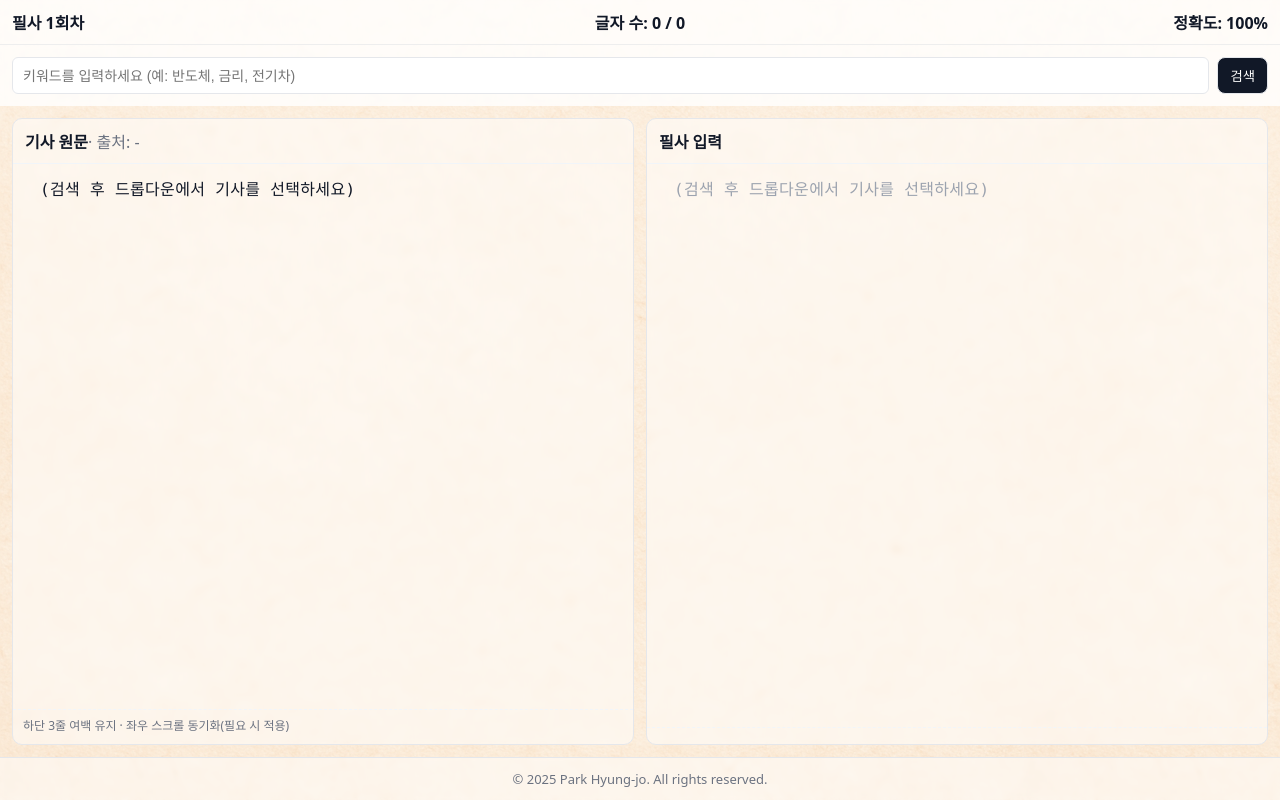
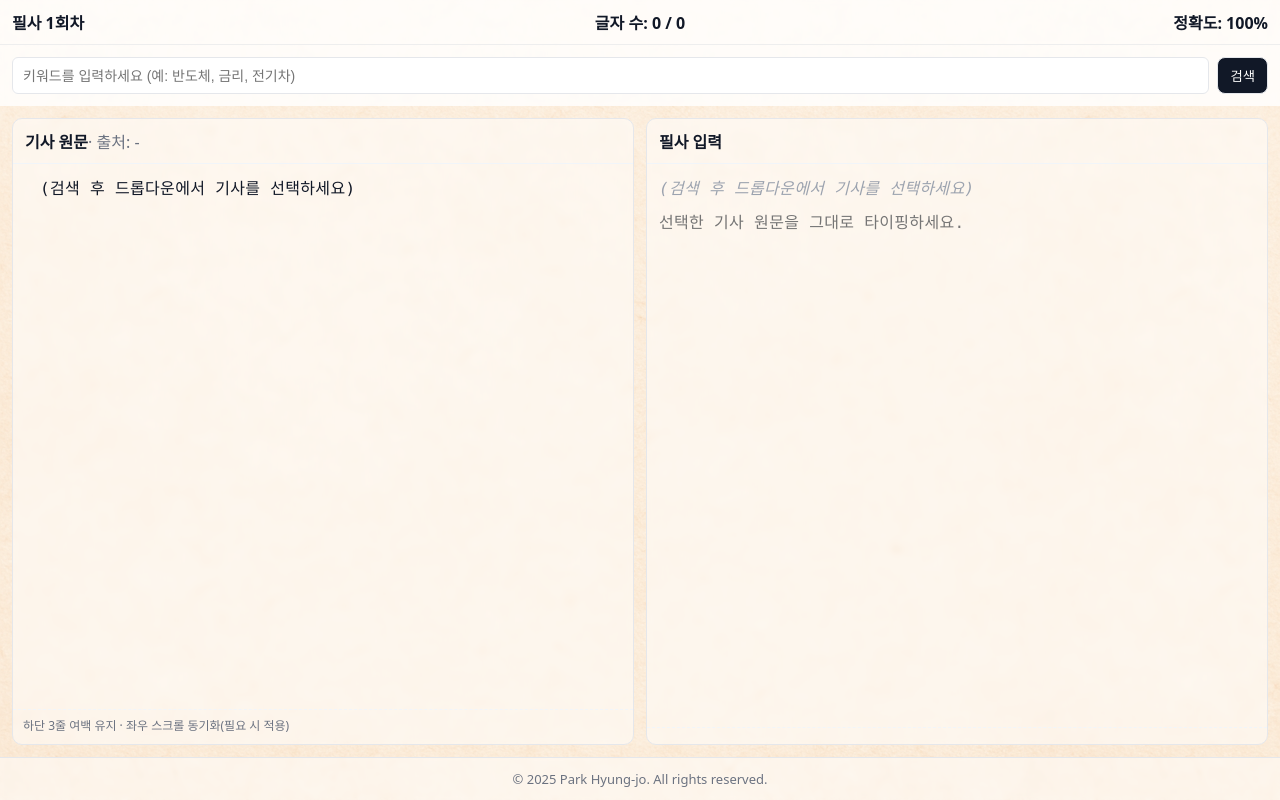
Before and after one commit to Walpin007/article-typing-app, a React (Vite) app: page / in a window 1280 px wide. Built offline with nearby package versions, Linux system fonts and the light colour scheme.

Commit message:
오버레이수정

```diff
--- a/src/App.jsx
+++ b/src/App.jsx
@@ -4,46 +4,36 @@ import "./index.css";
 const MAX_ROUNDS = 3;
 
 export default function App() {
-  /* ==== 필사 상태 ==== */
   const [round, setRound] = useState(1);
   const [typed, setTyped] = useState(["", "", ""]);
   const [paused, setPaused] = useState(false);
 
-  /* ==== 검색/선택 상태 ==== */
   const [query, setQuery] = useState("");
-  const [options, setOptions] = useState([]);       // 검색 결과 (최대 10개)
+  const [options, setOptions] = useState([]);
   const [selectedIdx, setSelectedIdx] = useState("");
   const [hasSearched, setHasSearched] = useState(false);
   const [loading, setLoading] = useState(false);
   const [loadingArticle, setLoadingArticle] = useState(false);
 
-  /* ==== 기사 & 표시 ==== */
   const [article, setArticle] = useState({
     title: "",
     source: "",
-    content: "",   // 정리본(clean)
-    plain: "",     // 라이트(plain)
-    pubDate: ""    // RFC/ISO 문자열(있을 때만)
+    content: "",
+    plain: "",
+    pubDate: ""
   });
-  const [viewMode, setViewMode] = useState("clean"); // 'clean' | 'plain'
+  const [viewMode, setViewMode] = useState("clean");
   const [editMode, setEditMode] = useState(false);
   const [draft, setDraft] = useState("");
 
-  // 헤더 높이 동기화 refs
   const headerLeftRef  = useRef(null);
   const headerRightRef = useRef(null);
-
-  // 좌측 기사 스크롤 ref
   const leftRef = useRef(null);
-
-  // 오른쪽 입력 textarea ref
   const typingRef = useRef(null);
 
-  // 좌측 기준 텍스트
   const text = (editMode ? draft : (viewMode === "clean" ? article.content : article.plain)) || "";
   const input = typed[round - 1] || "";
 
-  // 정확도
   const accuracy = useMemo(() => {
     if (!input.length) return 100;
     let ok = 0;
@@ -51,7 +41,11 @@ export default function App() {
     return Number(((ok / input.length) * 100).toFixed(1));
   }, [input, text]);
 
-  /* ==== 검색 ==== */
+  const hasError = useMemo(() => {
+    for (let i = 0; i < input.length; i++) if (input[i] !== text[i]) return true;
+    return false;
+  }, [input, text]);
+
   const doSearch = async () => {
     if (!query.trim() || loading) return;
     setLoading(true);
@@ -65,7 +59,7 @@ export default function App() {
       const items = Array.isArray(data.items) ? data.items : [];
       const opts = items.map((it, i) => ({
         idx: i,
-        sourceType: it.sourceType, // 'google' | 'naver'
+        sourceType: it.sourceType,
         title: it.title,
         snippet: it.snippet,
         link: it.link,
@@ -79,7 +73,6 @@ export default function App() {
     }
   };
 
-  /* ==== 기사 선택 & 로드 ==== */
   const loadSelectedArticle = async (idxStr) => {
     setSelectedIdx(idxStr);
     const idx = Number(idxStr);
@@ -106,17 +99,13 @@ export default function App() {
       setTyped(["", "", ""]);
       setPaused(false);
 
-      // 좌측 스크롤 맨 위로
       leftRef.current && (leftRef.current.scrollTop = 0);
-
-      // 헤더 높이 동기화
       requestAnimationFrame(syncHeaderHeights);
     } finally {
       setLoadingArticle(false);
     }
   };
 
-  /* ==== 입력 ==== */
   const onChangeTyping = (e) => {
     const value = e.target.value;
     setTyped((prev) => { const a = [...prev]; a[round - 1] = value; return a; });
@@ -124,46 +113,37 @@ export default function App() {
 
   const isFinished = input.trim() && text.trim() && input.trim() === text.trim();
 
-  /* ==== 헤더 높이 동기화 ==== */
   const syncHeaderHeights = () => {
     const L = headerLeftRef.current;
     const R = headerRightRef.current;
     if (!L || !R) return;
-
     L.style.minHeight = "";
     R.style.minHeight = "";
-
     const lh = L.getBoundingClientRect().height;
     const rh = R.getBoundingClientRect().height;
     const max = Math.max(lh, rh);
-
     L.style.minHeight = `${max}px`;
     R.style.minHeight = `${max}px`;
   };
 
   useEffect(() => {
     requestAnimationFrame(syncHeaderHeights);
-    // eslint-disable-next-line react-hooks/exhaustive-deps
   }, [article.title, article.source, article.pubDate, viewMode, editMode, selectedIdx]);
 
   useEffect(() => {
     const onResize = () => requestAnimationFrame(syncHeaderHeights);
     window.addEventListener("resize", onResize);
     return () => window.removeEventListener("resize", onResize);
-    // eslint-disable-next-line react-hooks/exhaustive-deps
   }, []);
 
-  /* ==== UI ==== */
   return (
     <div className="container">
-      {/* 상단 상태 바 */}
       <div className="status">
         <div className="left">필사 {round}회차</div>
         <div className="center">글자 수: {input.length} / {text.length}</div>
         <div className="right">정확도: {accuracy}%</div>
       </div>
 
-      {/* 검색줄 */}
       <div className="toolbar">
         <input
           value={query}
@@ -178,13 +158,9 @@ export default function App() {
         </button>
       </div>
 
-      {/* 검색 결과 컨트롤 */}
       {options.length > 0 && (
         <div className="resultsBar">
-          <label className="small" htmlFor="articleSelect">
-            기사 선택(최대 {Math.min(10, options.length)}개):
-          </label>
-
+          <label htmlFor="articleSelect">기사 선택(최대 {Math.min(10, options.length)}개):</label>
           <select
             id="articleSelect"
             value={selectedIdx}
@@ -202,7 +178,6 @@ export default function App() {
             value={viewMode}
             onChange={(e) => { setViewMode(e.target.value); setEditMode(false); setDraft(""); }}
             disabled={!article.content && !article.plain}
-            title="불러오기 방식"
           >
             <option value="clean">정리본(클린)</option>
             <option value="plain">원문텍스트(라이트)</option>
@@ -227,26 +202,21 @@ export default function App() {
             <>
               <button
                 onClick={() => {
-                  if (viewMode === "clean") {
-                    setArticle((a) => ({ ...a, content: draft }));
-                  } else {
-                    setArticle((a) => ({ ...a, plain: draft }));
-                  }
+                  if (viewMode === "clean") setArticle((a) => ({ ...a, content: draft }));
+                  else setArticle((a) => ({ ...a, plain: draft }));
                   setEditMode(false);
                 }}
               >
                 적용
               </button>
-              <button onClick={() => { setEditMode(false); setDraft(""); }}>
-                취소
-              </button>
+              <button onClick={() => { setEditMode(false); setDraft(""); }}>취소</button>
             </>
           )}
         </div>
       )}
 
       {loading && (
-        <div className="loadingRow"><span className="spinner" aria-hidden="true" />구글·네이버에서 기사 가져오는 중…</div>
+        <div className="loadingRow"><span className="spinner" />구글·네이버에서 기사 가져오는 중…</div>
       )}
       {hasSearched && !loading && options.length === 0 && (
         <div className="loadingRow" style={{ paddingTop: 0 }}>
@@ -256,10 +226,9 @@ export default function App() {
         </div>
       )}
       {loadingArticle && (
-        <div className="loadingRow"><span className="spinner" aria-hidden="true" />선택한 기사 본문을 정리 중…</div>
+        <div className="loadingRow"><span className="spinner" />선택한 기사 본문을 정리 중…</div>
       )}
 
-      {/* 좌/우 */}
       <div className="grid">
         {/* 왼쪽: 기사 */}
         <div className="pane">
@@ -267,9 +236,7 @@ export default function App() {
             {article.title || "기사 원문"}{" "}
             <span style={{ color: "#6b7280", fontWeight: 400 }}>
               · 출처: {article.source || "-"}
-              {article.pubDate && (
-                <> · 날짜: {new Date(article.pubDate).toLocaleDateString("ko-KR", { year:"numeric", month:"2-digit", day:"2-digit" })}</>
-              )}
+              {article.pubDate && <> · 날짜: {new Date(article.pubDate).toLocaleDateString("ko-KR", { year:"numeric", month:"2-digit", day:"2-digit" })}</>}
             </span>
           </header>
 
@@ -299,50 +266,28 @@ export default function App() {
             </div>
           </div>
 
-          <div className="info">
-            하단 3줄 여백 유지 · 좌우 스크롤 동기화(필요 시 적용)
-          </div>
+          <div className="info">하단 3줄 여백 유지 · 좌우 스크롤 동기화(필요 시 적용)</div>
         </div>
 
-        {/* 오른쪽: 필사 입력(오버레이 하이라이트) */}
+        {/* 오른쪽: 필사 입력 — 오버레이 제거 */}
         <div className="pane">
           <header ref={headerRightRef}>필사 입력</header>
 
           <div className="scroll">
             <div className="typingBox">
-              {/* ✅ 오버레이: 안내/하이라이트 */}
-              <div className="typingOverlay">
-                {text.length === 0 ? (
-                  <span style={{ color: "#9ca3af" }}>
-                    (검색 후 드롭다운에서 기사를 선택하세요)
-                  </span>
-                ) : input.length === 0 ? (
-                  <span style={{ color: "#9ca3af" }}>
-                    선택한 기사 원문을 그대로 타이핑하세요.
-                  </span>
-                ) : (
-                  text.split("").map((ch, i) => {
-                    const t = input[i];
-                    if (t == null) {
-                      return <span key={i} style={{ color: "#9ca3af" }}>{ch}</span>;
-                    }
-                    if (t === ch) {
-                      return <span key={i}>{ch}</span>;
-                    }
-                    return <span key={i} style={{ color: "red" }}>{ch}</span>;
-                  })
-                )}
-              </div>
+              {/* 오버레이 삭제됨 */}
+              {text.length === 0 && (
+                <div className="placeholderInline">(검색 후 드롭다운에서 기사를 선택하세요)</div>
+              )}
 
-              {/* ✅ 실제 입력(문자 투명, 커서만 보임) */}
               <textarea
                 ref={typingRef}
-                className="typingInput"
+                className={`typingInput ${hasError ? "error" : ""}`}
                 spellCheck="false"
                 value={input}
                 onChange={onChangeTyping}
                 disabled={paused || round > MAX_ROUNDS || !(article.content || article.plain)}
-                placeholder=""
+                placeholder={text.length ? "" : "선택한 기사 원문을 그대로 타이핑하세요."}
               />
               <div className="footer-gap-3" />
             </div>
@@ -367,10 +312,7 @@ export default function App() {
         </div>
       </div>
 
-      {/* 푸터 */}
-      <footer className="footer">
-        © 2025 Park Hyung-jo. All rights reserved.
-      </footer>
+      <footer className="footer">© 2025 Park Hyung-jo. All rights reserved.</footer>
     </div>
   );
 }
--- a/src/index.css
+++ b/src/index.css
@@ -8,226 +8,107 @@
 * { box-sizing: border-box; }
 html, body, #root { height: 100%; margin: 0; }
 
-/* ✅ 종이 질감 배경(이미지 배치) */
 body {
   font-family: ui-sans-serif, system-ui, -apple-system, Segoe UI, Roboto, Helvetica, Arial,
     "Apple SD Gothic Neo", "Noto Sans KR", "Malgun Gothic", "맑은 고딕", "Nanum Gothic", sans-serif;
   color: #111827;
   font-size: 16px;
-
   background: #ffffff url("/bg-paper.png") repeat fixed;
   background-size: auto;
 }
-
-/* 포근한 흰 오버레이 50% */
 body::before {
   content: "";
-  position: fixed;
-  inset: 0;
+  position: fixed; inset: 0;
   background: rgba(255,255,255,0.5);
-  pointer-events: none;
-  z-index: 0;
+  pointer-events: none; z-index: 0;
 }
-.container, .status, .toolbar, .resultsBar, .grid, .pane {
-  position: relative;
-  z-index: 1;
+.container, .status, .toolbar, .resultsBar, .grid, .pane { position: relative; z-index: 1; }
+
+.container { height: 100vh; display: flex; flex-direction: column; background: transparent; }
+
+/* 상단 상태 바 */
+.status {
+  display: grid; grid-template-columns: 1fr auto 1fr;
+  align-items: center; padding: 10px 12px; border-bottom: 1px solid #eee;
+  font-weight: 600; background: rgba(255,255,255,0.8); backdrop-filter: blur(2px);
 }
-
-.container {
-  height: 100vh;
-  display: flex;
-  flex-direction: column;
-  background: transparent;
-}
-
-/* 상단 상태 바: 좌·중·우 */
-.status {
-  display: grid;
-  grid-template-columns: 1fr auto 1fr;
-  align-items: center;
-  padding: 10px 12px;
-  border-bottom: 1px solid #eee;
-  font-weight: 600;
-  background: rgba(255,255,255,0.8);
-  backdrop-filter: blur(2px);
-}
-.status .left   { justify-self: start; }
-.status .center { justify-self: center; text-align: center; }
-.status .right  { justify-self: end;   text-align: right; }
-.status > div { font-variant-numeric: tabular-nums; }
+.status .left{justify-self:start}.status .center{justify-self:center}.status .right{justify-self:end;text-align:right}
+.status>div{font-variant-numeric:tabular-nums}
 
 /* 검색줄 */
-.toolbar {
-  display: flex;
-  gap: 8px;
-  padding: 12px;
-  flex-wrap: wrap;
-  background: rgba(255,255,255,0.8);
-  backdrop-filter: blur(2px);
-}
+.toolbar { display: flex; gap: 8px; padding: 12px; flex-wrap: wrap;
+  background: rgba(255,255,255,0.8); backdrop-filter: blur(2px); }
 
-/* 검색결과 컨트롤 */
-.resultsBar {
-  display: flex;
-  gap: 8px;
-  padding: 0 12px 12px;
-  flex-wrap: wrap;
-  align-items: center;
-  background: rgba(255,255,255,0.8);
-  backdrop-filter: blur(2px);
-}
+/* 결과 컨트롤 */
+.resultsBar { display:flex; gap:8px; padding:0 12px 12px; flex-wrap:wrap; align-items:center;
+  background: rgba(255,255,255,0.8); backdrop-filter: blur(2px); }
 .resultsBar select { min-width: 280px; }
 
 /* 좌/우 2열 */
-.grid {
-  flex: 1;
-  min-height: 0;
-  display: grid;
-  grid-template-columns: 1fr 1fr;
-  gap: 12px;
-  padding: 12px;
-}
-@media (max-width: 900px) { .grid { grid-template-columns: 1fr; } }
+.grid { flex:1; min-height:0; display:grid; grid-template-columns:1fr 1fr; gap:12px; padding:12px; }
+@media (max-width: 900px) { .grid { grid-template-columns:1fr; } }
 
 /* 카드 */
 .pane {
-  display: flex;
-  flex-direction: column;
-  min-height: 0;
-  border: 1px solid var(--border);
-  border-radius: 10px;
-  background: rgba(255,255,255,0.5); /* 카드 50% */
-  backdrop-filter: blur(3px);
+  display:flex; flex-direction:column; min-height:0;
+  border:1px solid var(--border); border-radius:10px;
+  background: rgba(255,255,255,0.5); backdrop-filter: blur(3px);
 }
-/* 헤더(높이는 JS로 동기화) */
-.pane > header {
-  padding: 10px 12px;
-  border-bottom: 1px solid #f1f5f9;
-  font-weight: 700;
-  display: flex;
-  align-items: center;
-}
+.pane>header{ padding:10px 12px; border-bottom:1px solid #f1f5f9; font-weight:700; display:flex; align-items:center; }
 
-/* 본문 컨테이너: 내부만 스크롤 */
-.scroll {
-  flex: 1;
-  min-height: 0;
-  overflow: hidden;
-  position: relative;
-}
+/* 내부 스크롤 컨테이너 */
+.scroll { flex:1; min-height:0; overflow:hidden; position:relative; }
 
-/* 왼쪽 기사 스크롤 */
-.articleView {
-  height: 100%;
-  overflow: auto;
-  scrollbar-gutter: stable both-edges;
-  padding: 12px 18px 28px 12px;
-}
+/* 왼쪽 기사 */
+.articleView { height:100%; overflow:auto; scrollbar-gutter:stable both-edges; padding:12px 18px 28px 12px; }
+.articleText { white-space: pre-line; word-break: break-word; margin:0; font-size:16px; line-height:1.6; letter-spacing:var(--tracking); }
 
-/* 오른쪽 입력 스크롤 영역 */
+/* 오른쪽 필사: 오버레이 제거된 버전 */
 .typingBox {
   position: relative;
   height: 100%;
-  overflow: auto; /* 바깥만 스크롤 */
-  scrollbar-gutter: stable both-edges;
+  display: flex;
+  flex-direction: column;
+  overflow: hidden;           /* 바깥은 숨김, textarea만 스크롤 */
   padding: 12px 18px 28px 12px;
   font-family: ui-monospace, SFMono-Regular, Menlo, Monaco, Consolas, "Liberation Mono", "Courier New", monospace;
-  font-size: 16px;
-  line-height: 1.7;
-  letter-spacing: var(--tracking);
+  font-size: 16px; line-height: 1.6; letter-spacing: var(--tracking);
 }
 
-/* ===== 오버레이 하이라이트 방식 ===== */
-.typingOverlay {
-  position: absolute;
-  top: 12px; left: 12px; right: 18px;
-  white-space: pre-wrap;
-  word-break: break-word;
-  color: #111827;
-  pointer-events: none;
+/* 진짜 입력창: 단일 스크롤 주체 */
+.typingInput {
+  flex: 1;
+  width: 100%;
+  height: 100%;
+  resize: none;
+  border: none;
+  outline: none;
+  background: transparent;
+  color: #111827;            /* 보이는 색 */
+  caret-color: #111827;
+  font: inherit;
+  line-height: inherit;
+  overflow: auto;            /* ✅ textarea만 스크롤 */
   letter-spacing: var(--tracking);
+  padding: 0;
 }
 
-/* 실제 입력 textarea (문자 투명, 커서만 보임) */
-.typingInput {
-  position: absolute;
-  top: 12px; left: 12px; right: 18px; bottom: 28px;
-  min-width: calc(100% - 30px);
-  min-height: calc(100% - 40px);
-  border: none;
-  outline: none;
-  resize: none;
-  background: transparent;
-  color: #111827;           /* 글자 검정 */
-  caret-color: #111827;         /* 커서만 보임 */
-  font: inherit;
-  line-height: inherit;
-  overflow: hidden;             /* textarea 내부 스크롤 제거 */
-  letter-spacing: var(--tracking);
-}
-.typingInput::placeholder { color: transparent; } /* 중복 안내 방지 */
+/* 오타가 1글자라도 있으면 전체 입력 폰트 빨강 (textarea는 문자별 스타일 불가) */
+.typingInput.error { color: #ef4444; caret-color: #ef4444; }
 
-/* 기사 텍스트 */
-.articleText {
-  white-space: pre-line;
-  word-break: break-word;
-  margin: 0;
-  font-size: 16px;
-  line-height: 1.7;
-  letter-spacing: var(--tracking);
-}
+/* 안내문(입력 전) */
+.placeholderInline { color:#9ca3af; font-style: italic; margin-bottom: 8px; }
 
-/* 하단 3줄 여백 */
 .footer-gap-3 { height: 3.4em; }
-
-.info {
-  color: var(--muted);
-  font-size: 12px;
-  padding: 6px 10px 10px;
-  border-top: 1px dashed #f1f5f9;
-}
-
-/* 유틸 */
-.mono {
-  font-family: ui-monospace, SFMono-Regular, Menlo, Monaco, Consolas, "Liberation Mono", "Courier New", monospace;
-  line-height: 1.7;
-}
-
-button {
-  padding: 8px 12px;
-  border-radius: 8px;
-  border: 1px solid var(--border);
-  background: #111827;
-  color: #fff;
-  cursor: pointer;
-}
-button[disabled] { opacity: .6; cursor: not-allowed; }
-input, select {
-  border: 1px solid var(--border);
-  border-radius: 6px;
-  padding: 8px 10px;
-  font-size: 14px;
-}
-
-.loadingRow {
-  display: flex; align-items: center; gap: 8px;
-  padding: 8px 12px 12px; color: var(--muted-2); font-size: 14px;
-}
-.spinner {
-  width: 16px; height: 16px; border: 2px solid rgba(55,65,81,.2);
-  border-top-color: rgba(55,65,81,.9); border-radius: 50%;
-  animation: spin .8s linear infinite; display: inline-block;
-}
+.info { color: var(--muted); font-size:12px; padding:6px 10px 10px; border-top:1px dashed #f1f5f9; }
+.mono { font-family: ui-monospace, SFMono-Regular, Menlo, Monaco, Consolas, "Liberation Mono", "Courier New", monospace; line-height:1.6; }
+button { padding:8px 12px; border-radius:8px; border:1px solid var(--border); background:#111827; color:#fff; cursor:pointer; }
+button[disabled]{opacity:.6; cursor:not-allowed;}
+input, select { border:1px solid var(--border); border-radius:6px; padding:8px 10px; font-size:14px; }
+.loadingRow { display:flex; align-items:center; gap:8px; padding:8px 12px 12px; color:var(--muted-2); font-size:14px; }
+.spinner { width:16px; height:16px; border:2px solid rgba(55,65,81,.2); border-top-color:rgba(55,65,81,.9); border-radius:50%; animation:spin .8s linear infinite; display:inline-block; }
 @keyframes spin { to { transform: rotate(360deg); } }
 
 /* 푸터 */
-.footer {
-  text-align: center;
-  font-size: 13px;
-  color: #6b7280;
-  padding: 12px;
-  border-top: 1px solid #e5e7eb;
-  background: rgba(255,255,255,0.5);
-  backdrop-filter: blur(2px);
-  margin-top: auto;
-}
+.footer { text-align:center; font-size:13px; color:#6b7280; padding:12px; border-top:1px solid #e5e7eb;
+  background: rgba(255,255,255,0.5); backdrop-filter: blur(2px); margin-top:auto; }
```
